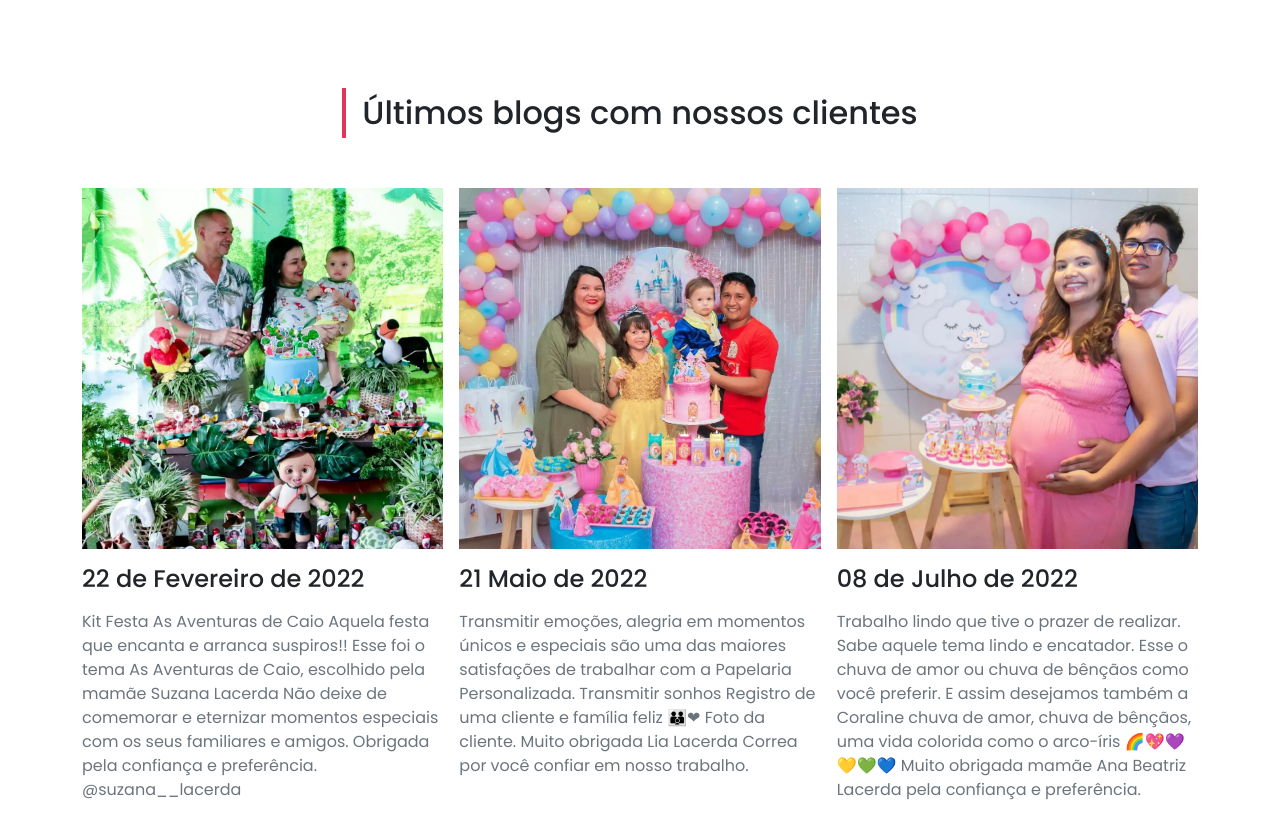
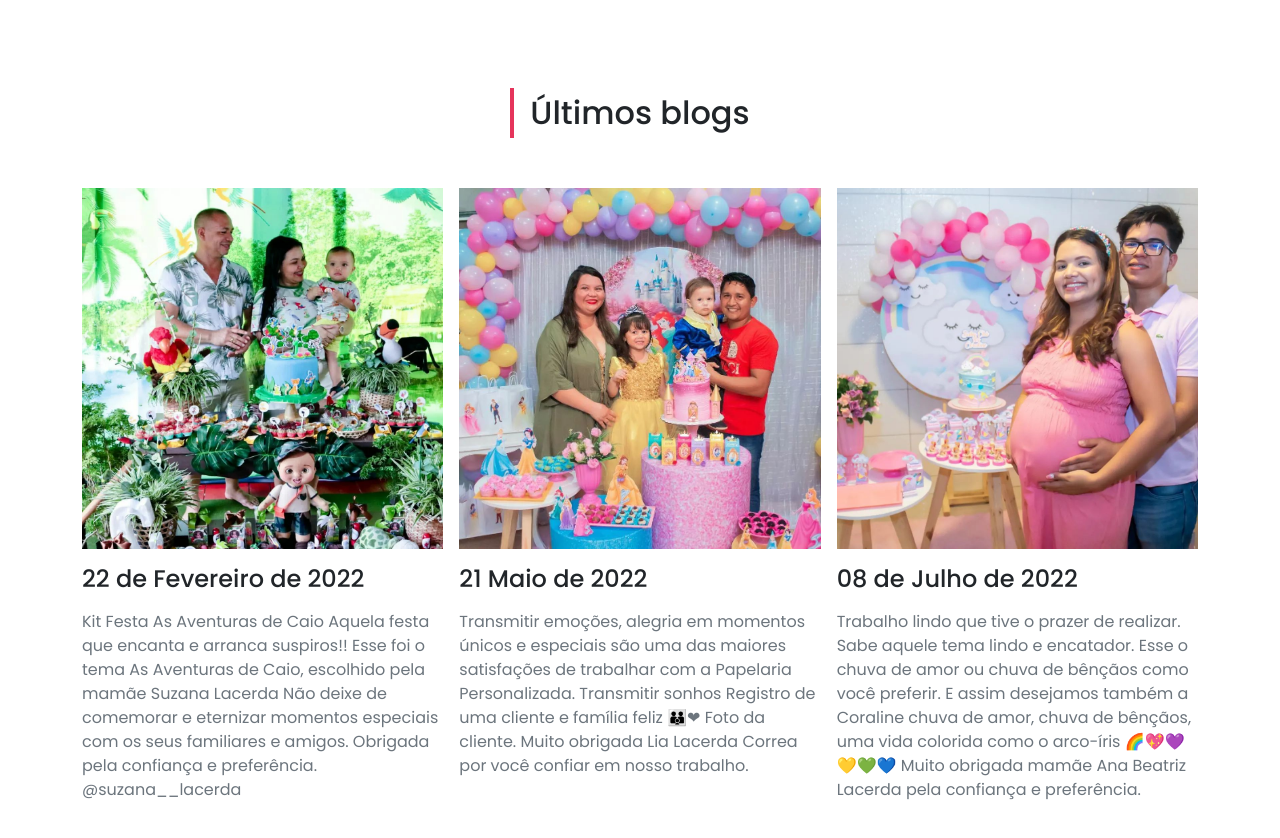
Before and after one commit to flaviofrb/RealizaFesta, a plain HTML site: page index.html in a window 1280 px wide. Shown: the part 3559-4397 px from the top of the page. Drawn offline with nearby package versions, Linux system fonts and the light colour scheme; a web font is replaced by a local one.

Commit message:
Update index.html

```diff
--- a/index.html
+++ b/index.html
@@ -371,7 +371,7 @@
     <section id="blogs" class="py-5">
         <div class="container">
             <div class="title text-center py-5">
-                <h2 class="position-relative d-inline-block">Últimos blogs com nossos clientes </h2>
+                <h2 class="position-relative d-inline-block">Últimos blogs</h2>
             </div>
 
             <div class="row g-3">
```
